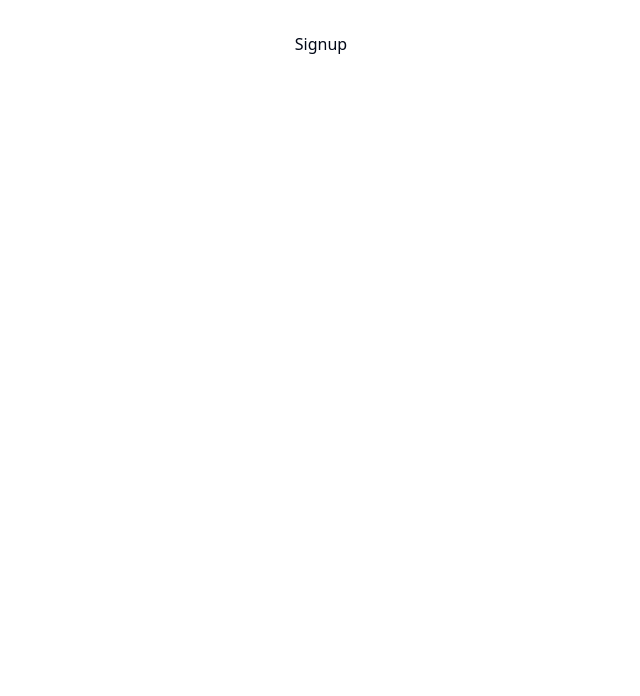
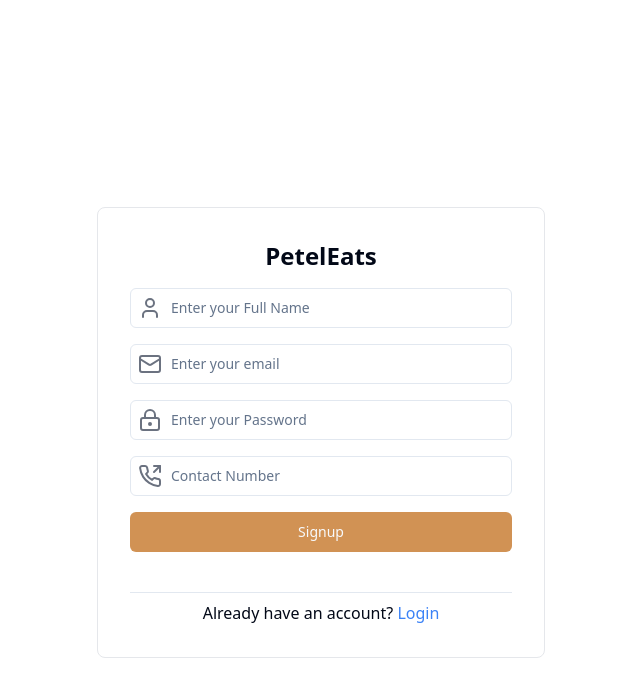
Before and after one commit to Udgeet007/Food_Delivery_App., a React (Vite) app in the folder client/: page /signup in a window 1280 px wide. Shown: the top 696 px of the page, without its empty margins (319-959 px from the left). Built offline with nearby package versions, Linux system fonts and the light colour scheme.

Commit message:
Sign-Up Page Done

```diff
--- a/client/src/auth/Signup.tsx
+++ b/client/src/auth/Signup.tsx
@@ -1,9 +1,123 @@
+import { Button } from "@/components/ui/button";
+import { Input } from "@/components/ui/input";
+import { Separator } from "@/components/ui/separator";
+import { Loader2, LockKeyhole, Mail, PhoneOutgoing, User } from "lucide-react";
+import { ChangeEvent, FormEvent, useState } from "react";
+import { Link } from "react-router-dom";
 
+type SignupInputState = {
+  fullname: string;
+  email: string;
+  password: string;
+  contact: string;
+};
 
 const Signup = () => {
+  // how to take input logic is below using useState hook
+  const [input, setInput] = useState<SignupInputState>({
+    fullname: "",
+    email: "",
+    password: "",
+    contact: "",
+  });
+  const changeEventHandler = (e: ChangeEvent<HTMLInputElement>) => {
+    const { name, value } = e.target;
+    setInput({ ...input, [name]: value });
+  };
+  const loginSubmitHandler = (e: FormEvent) => {
+    e.preventDefault();
+    console.log(input);
+  };
+  const loading = false;
   return (
-    <div>Signup</div>
-  )
-}
+    <div className="flex items-center justify-center min-h-screen">
+      <form
+        onSubmit={loginSubmitHandler}
+        className="md:p-8 w-full max-w-md rounded-lg md:border border-gray-200 mx-4"
+      >
+        <div className="mb-4">
+          <h1 className="font-bold text-2xl">PetelEats</h1>
+        </div>
+        <div className="mb-4">
+          <div className="relative">
+            <Input
+              type="text"
+              name="fullname"
+              value={input.fullname}
+              onChange={changeEventHandler}
+              placeholder="Enter your Full Name"
+              className="pl-10 focus-visible:ring-1"
+            />
+            <User className="absolute inset-y-2 left-2 text-gray-500 pointer-events-none " />
+          </div>
+        </div>
+        <div className="mb-4">
+          <div className="relative">
+            {/* <Label>Email</Label> */}
+            <Input
+              type="email"
+              name="email"
+              value={input.email}
+              onChange={changeEventHandler}
+              placeholder="Enter your email"
+              className="pl-10 focus-visible:ring-1"
+            />
+            <Mail className="absolute inset-y-2 left-2 text-gray-500 pointer-events-none " />
+          </div>
+        </div>
+        <div className="mb-4">
+          <div className="relative">
+            {/* <Label>Email</Label> */}
+            <Input
+              type="password"
+              name="password"
+              value={input.password}
+              onChange={changeEventHandler}
+              placeholder="Enter your Password"
+              className="pl-10 focus-visible:ring-1"
+            />
+            <LockKeyhole className="absolute inset-y-2 left-2 text-gray-500 pointer-events-none " />
+          </div>
+        </div>
+        <div className="mb-4">
+          <div className="relative">
+            <Input
+              type="text"
+              name="contact"
+              value={input.contact}
+              onChange={changeEventHandler}
+              placeholder="Contact Number"
+              className="pl-10 focus-visible:ring-1"
+            />
+            <PhoneOutgoing className="absolute inset-y-2 left-2 text-gray-500 pointer-events-none " />
+          </div>
+        </div>
+        <div className="mb-10">
+          {loading ? (
+            <Button disabled className="w-full bg-orange hover:bg-hoverOrange">
+              <Loader2 className="mr-2 h-4 w-4 animate-spin " />
+              Please wait
+            </Button>
+          ) : (
+            <Button
+              type="submit"
+              className="w-full bg-orange hover:bg-hoverOrange"
+            >
+              Signup
+            </Button>
+          )}
+        </div>
+        <Separator />
+        <p className="mt-2">
+          Already have an account? {""}
+          {/* //extra space dene ke liye  {" "} */}
+          <Link to={"/login"} className="text-blue-500">
+            Login
+          </Link>
+        </p>
+      </form>
+    </div>
+  );
+};
 
-export default Signup
+export default Signup;
```
